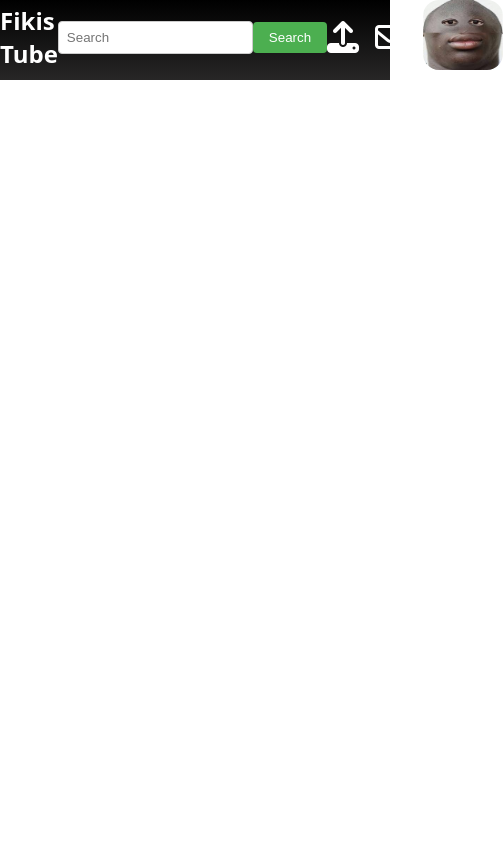
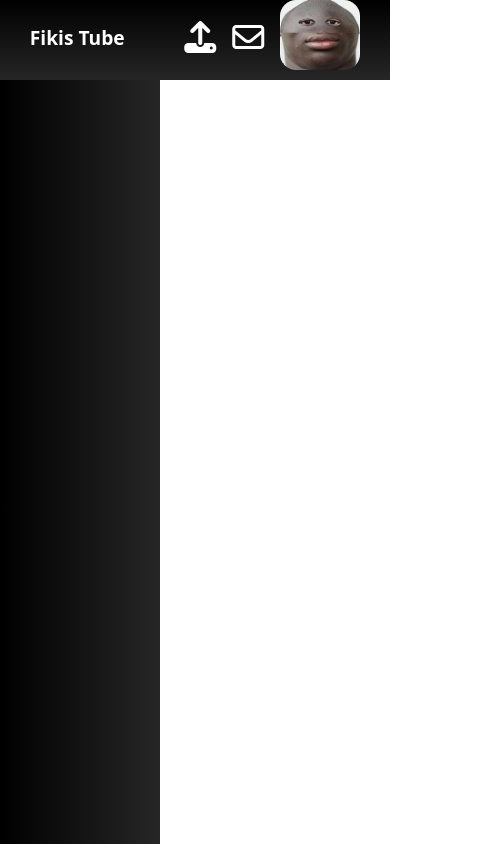
Before and after one commit to joefikis/youtubecloneinhtmlandcss, a plain HTML site: page index.html in a window 390 px wide. Shown: the whole page, 503 px wide, since content can reach past the window. Drawn offline with Linux system fonts and the light colour scheme.

Commit message:
work things side nav

```diff
--- a/Styles/index.css
+++ b/Styles/index.css
@@ -8,6 +8,9 @@
 .navbar-container {
     background-image: linear-gradient(to bottom, black, rgb(39, 38, 38));
     height: 5rem;
+    position: fixed;
+    width: 100%;
+    z-index: 1;
 
 }
 
@@ -76,3 +79,23 @@
     height: 70px;
     border-radius: 1rem;
   }
+  /* Top navbar mobile  */
+  @media  screen and (max-width: 860px) {
+    .nav-logo h1 {
+      font-size: 1.2rem;
+    }
+
+    .nav-search {
+      display: none;
+    }
+  }
+
+  /* Side Navbar */
+  .sidenav-container {
+    display: flex;
+    background-image: linear-gradient(to right, black, rgb(39, 38, 38));
+    height: 100vh;
+    width: 10rem;
+    position: fixed;
+    z-index: 0;
+  }
--- a/index.html
+++ b/index.html
@@ -37,7 +37,15 @@
             </div>
         </nav>
         <nav class="sidenav">
-
-        </nav>
+            <div class="sidenav-container">
+                <div class="sidenav-home-links">
+                    <ul>
+                        <li class="sidenav-homelink">
+                            <a href="/"><i class="fa-regular fa-house"></i>Home</a>
+                        </li>
+                    </ul>
+                </div>
+            </div>
+       </nav>
 </body>
 </html>
```
